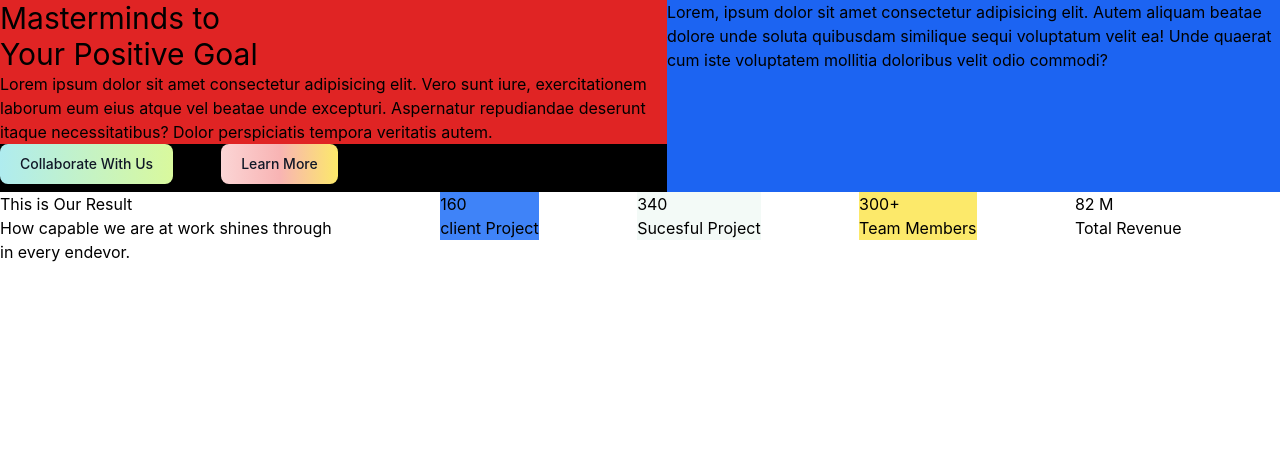
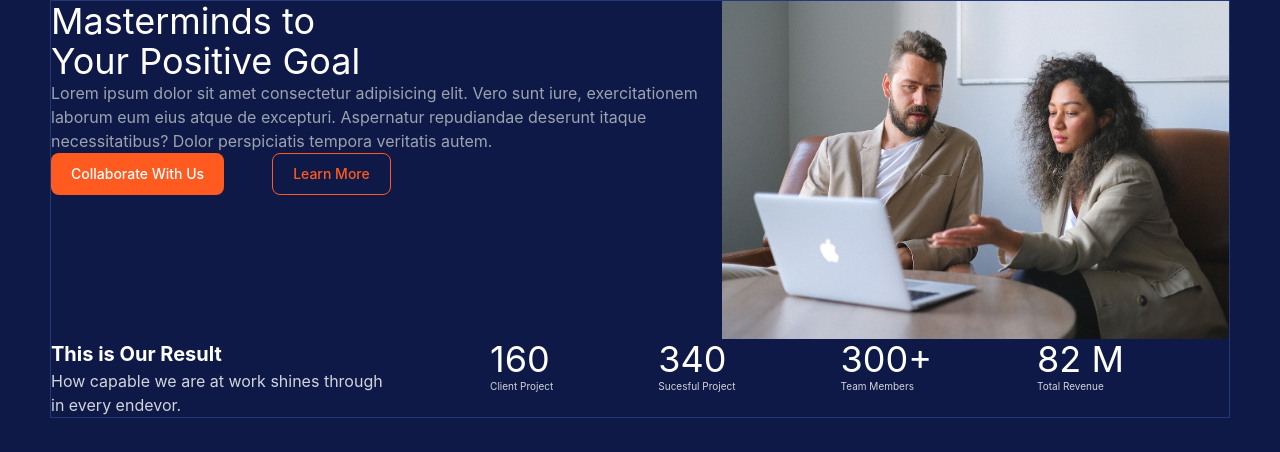
Before and after one commit to shivam-singh-negi/React-Landing-Pages, a React (Create React App) app: page / in a window 1280 px wide. Shown: the top 452 px of the page. Built offline with nearby package versions, Linux system fonts and the light colour scheme.

Commit message:
almost simmilary

```diff
--- a/src/index.css
+++ b/src/index.css
@@ -2,7 +2,8 @@
 @tailwind components;
 @tailwind utilities;
 body {
-    margin: 0;
+    margin: 0px 50px;
+    background-color: #0E1947;
     font-family: -apple-system, BlinkMacSystemFont, 'Segoe UI', 'Roboto', 'Oxygen',
       'Ubuntu', 'Cantarell', 'Fira Sans', 'Droid Sans', 'Helvetica Neue',
       sans-serif;
--- a/src/sections/Tabs/Home/Hero.jsx
+++ b/src/sections/Tabs/Home/Hero.jsx
@@ -1,64 +1,66 @@
 import { Button,  } from 'flowbite-react';
 import React from 'react';
+import heroImage from './hero_home_image_consulting.jpg'; // Importing the image
 
 const Hero = () => {
     return (
-<>
-<section class="flex flex-row justify-evenly">
-    <div class="bg-red-600 ">
-        <h1 class="text-3xl">Masterminds to <br/> Your Positive Goal</h1>
-        <p>Lorem ipsum dolor sit amet consectetur adipisicing elit. Vero sunt iure,
-         exercitationem laborum eum eius atque vel beatae unde excepturi.
+
+<section class="border-blue-900  border-[1px]">
+<section class="flex flex-row justify-evenly ">
+    <div class=" ">
+        <h1 class="text-4xl text-white">Masterminds to <br/> Your Positive Goal</h1>
+        <p class="text-gray-400">Lorem ipsum dolor sit amet consectetur adipisicing elit. Vero sunt iure,
+         exercitationem laborum eum eius atque de excepturi.
          Aspernatur repudiandae deserunt itaque necessitatibus? Dolor perspiciatis tempora veritatis autem.
        </p>
-       <div class="flex flex-row justify-start gap-10 bg-black text-start">
-       <button type="button" class="text-gray-900 bg-gradient-to-r from-teal-200 to-lime-200 hover:bg-gradient-to-l hover:from-teal-200 hover:to-lime-200 focus:ring-4 focus:outline-none focus:ring-lime-200 dark:focus:ring-teal-700 font-medium rounded-lg text-sm px-5 py-2.5 text-center me-2 mb-2">Collaborate With Us</button>
-        <button type="button" class="text-gray-900 bg-gradient-to-r from-red-200 via-red-300 to-yellow-200 hover:bg-gradient-to-bl focus:ring-4 focus:outline-none focus:ring-red-100 dark:focus:ring-red-400 font-medium rounded-lg text-sm px-5 py-2.5 text-center me-2 mb-2">Learn More</button>
+       <div class="flex flex-row justify-start gap-10 text-start">
+       <button type="button" class="text-white  bg-orange-500 font-medium rounded-lg text-sm px-5 py-2.5 text-center me-2 mb-2">Collaborate With Us</button>
+        <button type="button" class=" border-[1px]  border-orange-500 text-orange-500 font-medium rounded-lg text-sm px-5 py-2.5 text-center me-2 mb-2">Learn More</button>
 
        </div>
        </div>
 
-    <div class="bg-blue-600 ">Lorem, ipsum dolor sit amet consectetur adipisicing elit.
-     Autem aliquam beatae dolore unde soluta quibusdam similique sequi voluptatum velit ea!
-     Unde quaerat cum iste voluptatem mollitia doloribus velit odio commodi?
-     </div>
+       <div class="">
+    <img src={heroImage} alt="hero_home_consulting_image" class="src" />
+</div>
+
 </section>
 
-<section class="flex flex-row justify-between">
+<section class="flex flex-row justify-between  text-white">
 <div>
-    <h1>This is Our Result</h1>
-    <p>How capable we are at work shines through in every endevor.</p>
+    <h1 class='text-[20px] font-bold'>This is Our Result</h1>
+    <p class="text-gray-300">How capable we are at work shines through in every endevor.</p>
 </div>
-<div class="flex  w-[100%]">
+<div class="flex  w-[100%] ">
     <ul class="flex flex-row justify-evenly w-[100%]">
         <li>
-            <div class="flex flex-wrap flex-col bg-blue-500">
-            <h1>160</h1>
-            <p>client Project</p>
+            <div class="flex flex-wrap flex-col text-justify ">
+            <h1 class="text-4xl">160</h1>
+            <p class="text-gray-300 text-[10px] ">Client Project</p>
             </div>
         </li>
         <li>
-            <div class="flex flex-wrap flex-col bg-green-50">
-            <h1>340</h1>
-            <p>Sucesful Project</p>
+            <div class="flex flex-wrap flex-col text-justify">
+            <h1 class="text-4xl">340</h1>
+            <p class="text-gray-300 text-[10px]">Sucesful Project</p>
             </div>
         </li>
         <li>
-            <div class="flex flex-wrap flex-col bg-yellow-200">
-            <h1>300+</h1>
-            <p>Team Members</p>
+            <div class="flex flex-wrap flex-col text-justify">
+            <h1 class="text-4xl">300+</h1>
+            <p class="text-gray-300 text-[10px]">Team Members</p>
             </div>
         </li>
         <li>
-            <div class="flex flex-wrap flex-col bg-pink-40">
-            <h1>82 M</h1>
-            <p>Total Revenue</p>
+            <div class="flex flex-wrap flex-col text-justify">
+            <h1 class="text-4xl">82 M</h1>
+            <p class="text-gray-300 text-[10px]">Total Revenue</p>
             </div>
         </li>
     </ul>
 </div>
 </section>
-</>
+</section>
     );
 }
 
```
Also changed, not shown: src/sections/Tabs/Home/hero_home_image_consulting.jpg (added).
